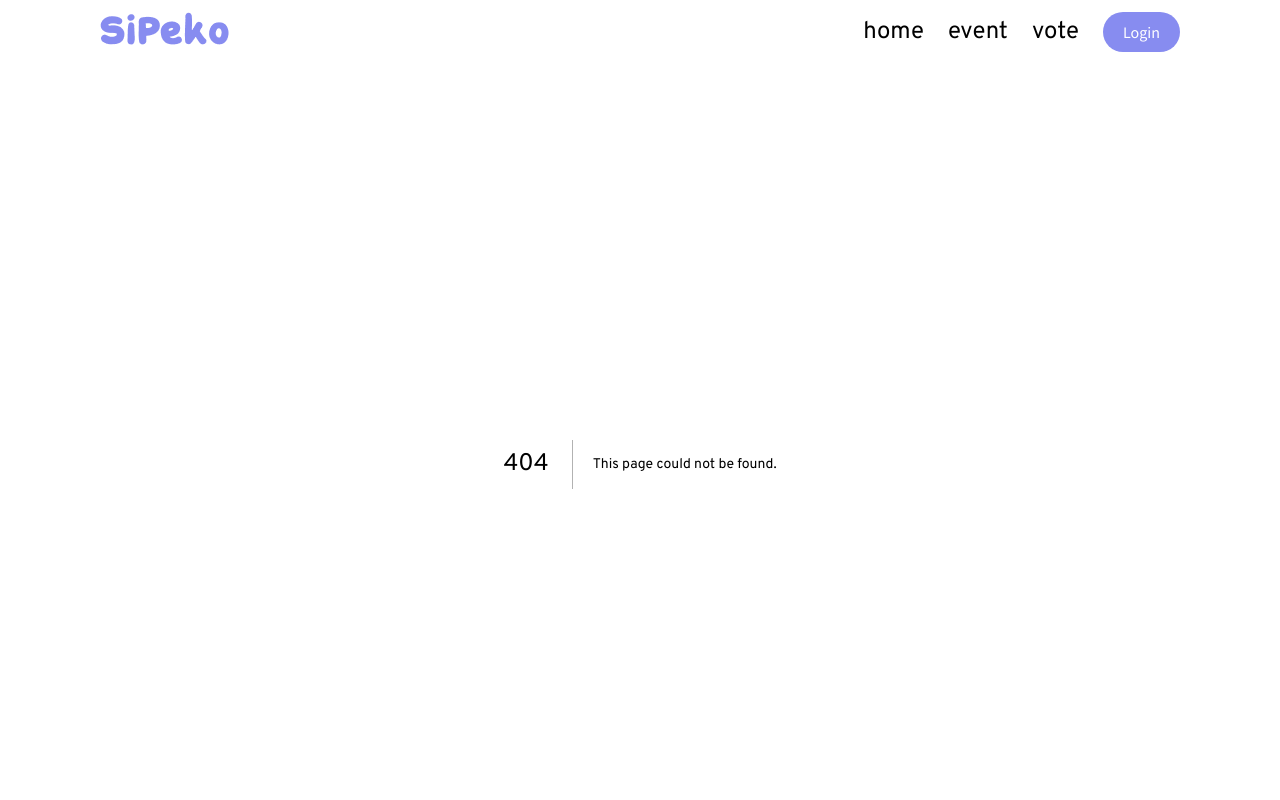
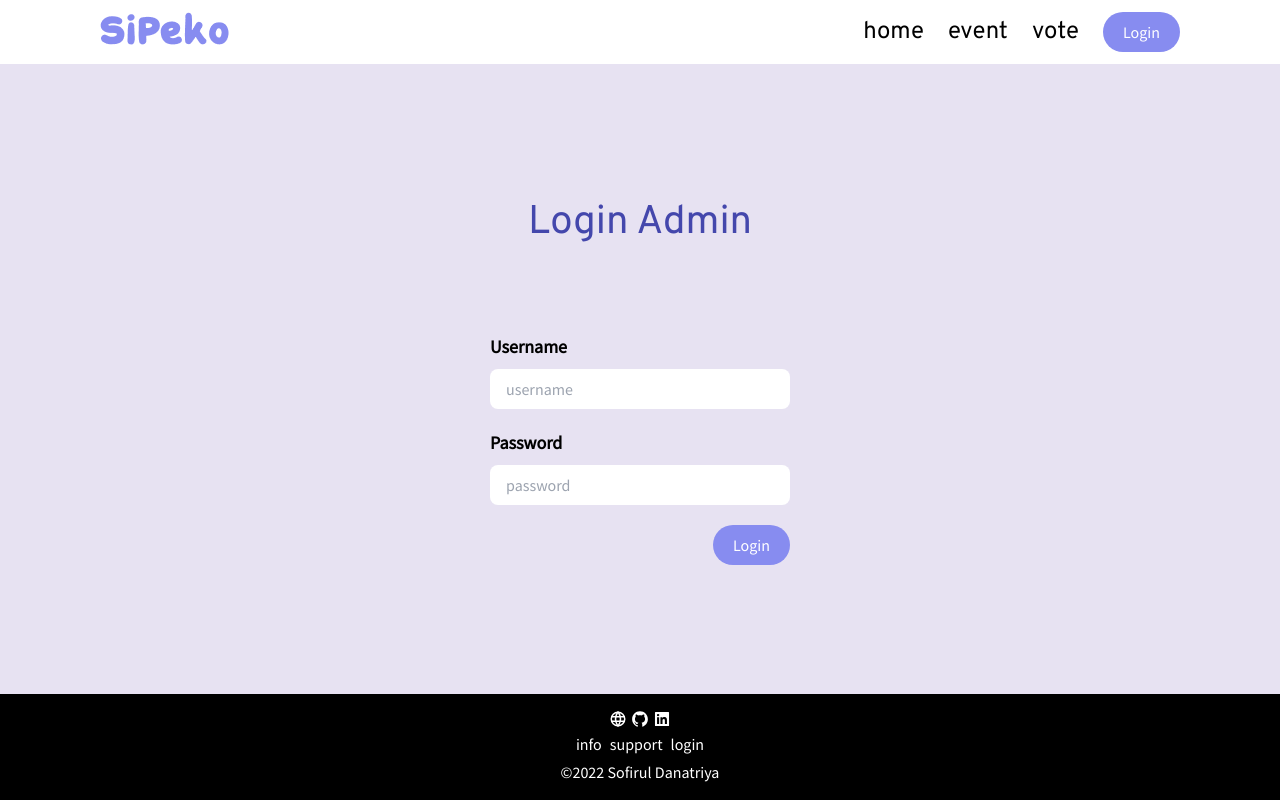
Before and after one commit to BlueBeret/SiPeko, a Next.js app: page /login in a window 1280 px wide. Before the commit this address had no page. Shown: the top 800 px of the page. Built offline with nearby package versions, Linux system fonts and the light colour scheme.

Commit message:
feat: landing page and login

```diff
--- /dev/null
+++ b/src/pages/login/index.js
@@ -0,0 +1,39 @@
+import { BtnActions } from '@/components/buttons'
+
+import { useState } from 'react'
+
+const Login = () => {
+    const [username, setUsername] = useState()
+    const [password, setPassword] = useState()
+
+    return <div className="flex grow flex-col items-center justify-center bg-bg-100">
+        <h3 className="text-primary-700">Login Admin</h3>
+        <div className="flex flex-col items-start w-[300px] mt-20 gap-5">
+            <div className="flex flex-col items-start gap-2 w-full">
+                <div className="font-sans font-semibold text-lg">
+                    Username</div>
+                <input className="px-4 py-2 rounded-lg w-full" type="text" placeholder="username" value={username} onChange={e => setUsername(e.target.value)}></input>
+            </div>
+            <div className="flex flex-col items-start gap-2 w-full">
+                <div className="font-sans font-semibold text-lg">
+                    Password</div>
+                <input className="px-4 py-2 rounded-lg w-full" type="text" placeholder="password" value={password} onChange={e => setPassword(e.target.value)}></input>
+            </div>
+            <div className="flex flex-col items-end w-full">
+                <div>
+                <BtnActions handleClick={() => alert('not yet implemented')} >
+                    Login
+                </BtnActions>
+                </div>
+                <div>
+
+                </div>
+
+            </div>
+        </div>
+
+
+    </div>
+}
+
+export default Login
```
Also changed, not shown: src/pages/index.js (+17 -6 lines).
